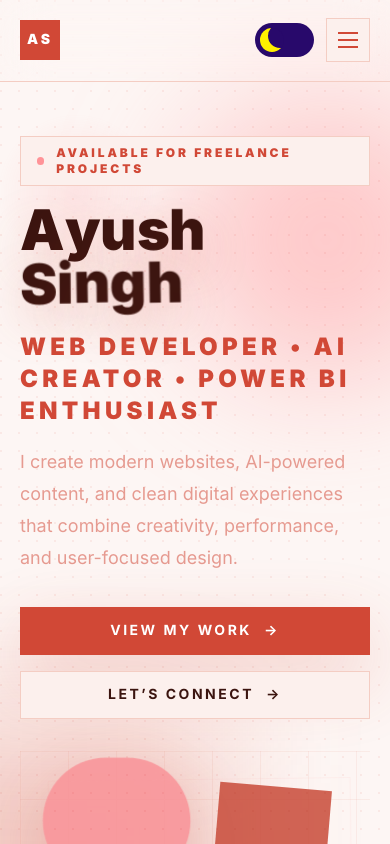
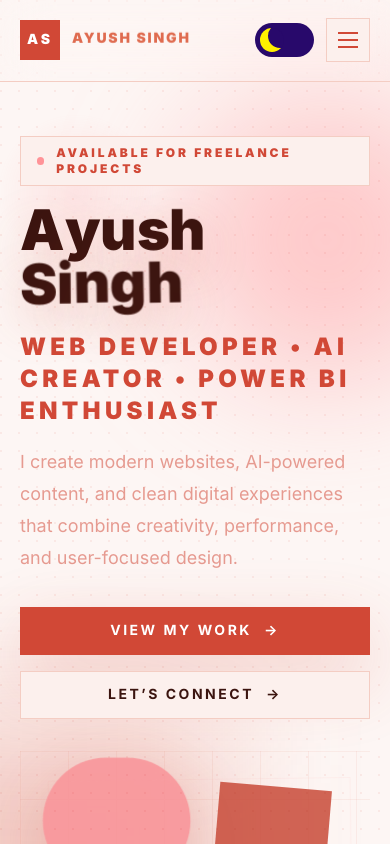
Before and after one commit to Codewith-Yush/Port-folio, a React (Vite) app: page / in a window 390 px wide. Shown: the top 844 px of the page. Built offline with nearby package versions, Linux system fonts and the light colour scheme.

Commit message:
updated social links

```diff
--- a/src/components/Header.tsx
+++ b/src/components/Header.tsx
@@ -112,7 +112,7 @@ export function Header() {
           <span className="grid h-10 w-10 place-items-center bg-flame text-white transition duration-300 group-hover:rotate-6">
             AS
           </span>
-          <span className="hidden sm:block">Ayush Singh</span>
+          <span className="hidden sm:block animated-name">Ayush Singh</span>
         </a>
 
         <nav
--- a/src/hooks/useSmoothScroll.ts
+++ b/src/hooks/useSmoothScroll.ts
@@ -1,6 +1,4 @@
 import { useEffect } from "react";
-
-const headerOffset = 96;
 
 function getHashTarget(anchor: HTMLAnchorElement) {
   const href = anchor.getAttribute("href");
@@ -10,6 +8,10 @@ function getHashTarget(anchor: HTMLAnchorElement) {
   }
 
   return document.querySelector<HTMLElement>(href);
+}
+
+function scrollToTarget(target: HTMLElement) {
+  target.scrollIntoView({ behavior: "smooth", block: "start" });
 }
 
 export function useSmoothScroll() {
@@ -36,21 +38,28 @@ export function useSmoothScroll() {
       }
 
       event.preventDefault();
-
-      const top =
-        target.getBoundingClientRect().top + window.scrollY - headerOffset;
-
       window.history.pushState(null, "", anchor.getAttribute("href") ?? "");
-      window.scrollTo({
-        top: Math.max(top, 0),
-        behavior: "smooth",
-      });
+      scrollToTarget(target);
     };
 
-    document.addEventListener("click", handleClick);
+    const handleHashOnLoad = () => {
+      const { hash } = window.location;
+      if (!hash) {
+        return;
+      }
+
+      const target = document.querySelector<HTMLElement>(hash);
+      if (target) {
+        window.requestAnimationFrame(() => scrollToTarget(target));
+      }
+    };
+
+    document.addEventListener("click", handleClick, { passive: false });
+    window.addEventListener("load", handleHashOnLoad);
 
     return () => {
       document.removeEventListener("click", handleClick);
+      window.removeEventListener("load", handleHashOnLoad);
     };
   }, []);
 }
--- a/src/sections/Footer.tsx
+++ b/src/sections/Footer.tsx
@@ -253,6 +253,16 @@ export function Footer() {
         repeat: -1,
         ease: "none",
       });
+
+      /* footer title loop */
+      gsap.to(nameRef.current, {
+        y: 6,
+        rotationZ: 0.4,
+        duration: 4,
+        repeat: -1,
+        yoyo: true,
+        ease: "sine.inOut",
+      });
     }, footerRef);
 
     return () => ctx.revert();
@@ -304,21 +314,21 @@ export function Footer() {
         <div className="mb-10 text-center">
           <h2
             ref={nameRef}
-            className="font-black tracking-tight text-[var(--ink)]"
+            className="font-black tracking-tight text-[var(--ink)] footer-name-loop"
             style={{
               fontSize: "clamp(2.5rem, 7vw, 5.5rem)",
               lineHeight: 1.05,
               perspective: "600px",
             }}
           >
-            Ayush Singh
+            See you again soon 👋
           </h2>
 
           <p
             ref={taglineRef}
             className="mt-3 text-sm font-semibold uppercase tracking-[0.22em] text-[var(--muted)]"
           >
-            Frontend Developer & UI/UX Enthusiast
+           Hope you enjoyed the experience.
           </p>
         </div>
 
@@ -385,8 +395,7 @@ export function Footer() {
           className="flex flex-col items-center gap-2 text-center sm:flex-row sm:justify-between sm:text-left"
         >
           <p className="text-xs font-bold text-[var(--muted)]">
-            © {new Date().getFullYear()} Ayush Singh. Built with React &
-            Tailwind CSS.
+            © {new Date().getFullYear()} Thanks for scrolling till the end. Feel free to connect, collaborate, or just say hello.
           </p>
 
           <p className="text-xs text-[var(--muted)]">
--- a/src/styles/index.css
+++ b/src/styles/index.css
@@ -29,17 +29,30 @@
 }
 
 html {
-  scroll-behavior: auto;
+  scroll-behavior: smooth;
   scroll-padding-top: 6rem;
+  overscroll-behavior-y: contain;
 }
 
 body {
   margin: 0;
   min-width: 320px;
+  touch-action: pan-y pinch-zoom;
+  -webkit-overflow-scrolling: touch;
   font-family: Inter, ui-sans-serif, system-ui, -apple-system, BlinkMacSystemFont,
     "Segoe UI", sans-serif;
   background: var(--page);
   text-rendering: geometricPrecision;
+}
+
+section {
+  scroll-margin-top: 6rem;
+}
+
+@media (max-width: 768px) {
+  section {
+    scroll-margin-top: 5.25rem;
+  }
 }
 
 button,
@@ -1138,6 +1151,81 @@ textarea {
     transition-duration: 0.01ms !important;
   }
 }
+
+.animated-name,
+.footer-name-loop {
+  display: inline-block;
+  transform-origin: center;
+}
+
+.animated-name {
+  animation: ayush-wave 4.2s ease-in-out infinite;
+}
+
+.footer-name-loop {
+  animation: footerNameLoop 4.4s ease-in-out infinite;
+}
+
+@keyframes ayush-wave {
+  0%, 100% {
+    transform: translateY(0) rotate(0deg);
+    color: inherit;
+    letter-spacing: 0.1em;
+  }
+
+  20% {
+    transform: translateY(-0.12rem) rotate(-0.2deg);
+    color: #D14836;
+    letter-spacing: 0.14em;
+  }
+
+  40% {
+    transform: translateY(0.08rem) rotate(0.2deg);
+    color: #FF9398;
+    letter-spacing: 0.12em;
+  }
+
+  60% {
+    transform: translateY(-0.08rem) rotate(-0.1deg);
+    color: #DF6C4F;
+    letter-spacing: 0.13em;
+  }
+
+  80% {
+    transform: translateY(0.04rem) rotate(0.1deg);
+    color: #D14836;
+    letter-spacing: 0.1em;
+  }
+}
+
+@keyframes footerNameLoop {
+  0%, 100% {
+    transform: translateY(0) rotate(0deg);
+    color: var(--ink);
+    text-shadow: 0 0 0 rgba(255, 147, 152, 0);
+  }
+  15% {
+    transform: translateY(-4px) rotate(-0.5deg);
+    color: #D14836;
+    text-shadow: 0 10px 20px rgba(209, 72, 54, 0.12);
+  }
+  35% {
+    transform: translateY(4px) rotate(0.4deg);
+    color: #FF9398;
+    text-shadow: 0 14px 30px rgba(255, 147, 152, 0.14);
+  }
+  60% {
+    transform: translateY(-2px) rotate(-0.2deg);
+    color: #DF6C4F;
+    text-shadow: 0 8px 18px rgba(255, 183, 160, 0.16);
+  }
+  80% {
+    transform: translateY(2px) rotate(0.25deg);
+    color: #D14836;
+    text-shadow: 0 12px 24px rgba(255, 147, 152, 0.18);
+  }
+}
+
 @keyframes heartbeat {
   0%,100% { transform: scale(1); }
   14%     { transform: scale(1.3); }
```
